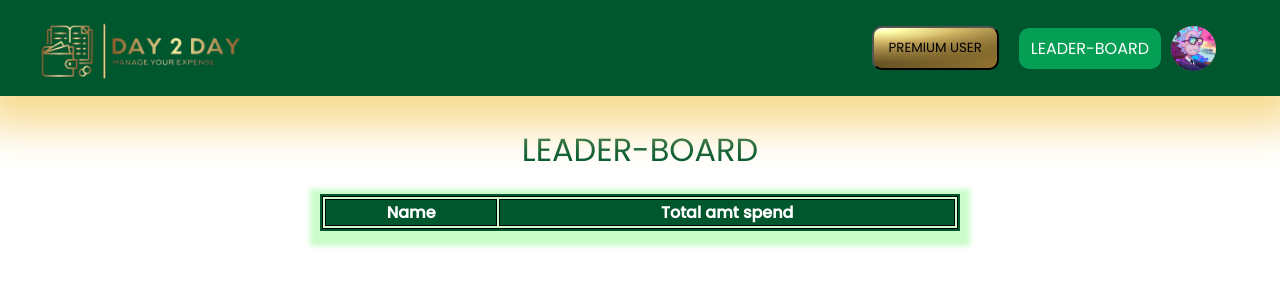
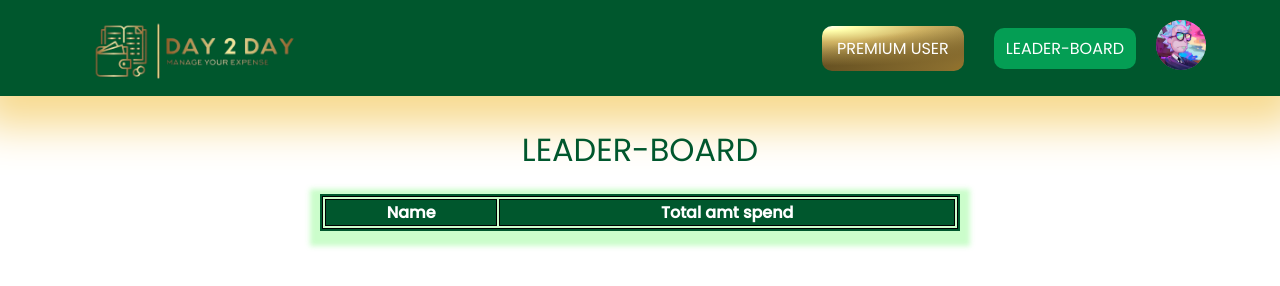
Before and after one commit to mishra-abhishek-kumar/Day2DayExpanseTracker-FS, a plain HTML site: page FrontEnd/pages/leaderboard.html in a window 1280 px wide. Drawn offline with nearby package versions, Linux system fonts and the light colour scheme; no server answers.

Commit message:
Designed new Navbar

```diff
--- a/Backend/controllers/premiumController.js
+++ b/Backend/controllers/premiumController.js
@@ -59,8 +59,10 @@ const showLeaderboard = async (req, res) => {
 	try {
 		// Group by both userId and user.id to avoid ambiguity
 		const users = await User.findAll({
-            attributes: ['name', 'totalExpense']
-          });
+			attributes: ["name", "totalExpense"],
+            order: [['totalExpense', 'DESC']],
+		});
+
 		res.status(200).send(users);
 	} catch (error) {
 		console.log(error);
--- a/FrontEnd/pages/leaderboard.html
+++ b/FrontEnd/pages/leaderboard.html
@@ -11,17 +11,18 @@
 
 <body>
     <nav class="navbar" id="navbar">
-        <div class="appLogo">
-            <a href="http://127.0.0.1:5500/FrontEnd/pages/home.html"><img src="../assets/logo.png" alt="appLogo"></a>
-        </div>
-        <div class="premiumBtn">
-            <button class="premium-btn" id="buy-premium">PREMIUM USER</button>
-        </div>
-        <div class="leaderBoard">
-            <a href="#" id="leader-board">LEADER-BOARD</a>
-        </div>
-        <div class="profile">
-            <a href="#"><img src="../assets/rick.jpg" alt="profile"></a>
+        <div class="main-nav flex">
+            <a href="http://127.0.0.1:5500/FrontEnd/pages/home.html" class="company-logo">
+                <img src="../assets/logo.png" alt="company-logo">
+            </a>
+            <div class="nav-links" id="nav-links">
+                <ul class="flex">
+                    <li><a class="premium-btn" id="buy-premium">PREMIUM USER</a></li>
+                    <li><a class="leaderBoard" id="leader-board"
+                            href="http://127.0.0.1:5500/FrontEnd/pages/leaderboard.html">LEADER-BOARD</a></li>
+                    <li><a class="profile"><img src="../assets/rick.jpg" alt="profile-img"></a></li>
+                </ul>
+            </div>
         </div>
     </nav>
 
--- a/FrontEnd/scripts/leaderboard.js
+++ b/FrontEnd/scripts/leaderboard.js
@@ -8,9 +8,11 @@ window.addEventListener("DOMContentLoaded", async () => {
 			{ headers: { Authorization: localStorage.getItem("accessToken") } }
 		);
 
+
 		for (let i = 0; i < allUserExpenses.data.length; i++) {
 			displayLeaderBoard(allUserExpenses.data[i]);
 		}
+
 	} catch (error) {
 		console.log(error);
 	}
@@ -21,13 +23,11 @@ function displayLeaderBoard(data) {
 	const thName = document.createElement("th");
 	const thAmt = document.createElement("th");
 
+
 	thName.appendChild(document.createTextNode(data.name));
 	thAmt.appendChild(document.createTextNode(data.totalExpense));
 	tr.appendChild(thName);
 	tr.appendChild(thAmt);
 
 	usersExpenseList.appendChild(tr);
-
-	console.log(data.user.name);
-	console.log(data.totalAmount);
 }
--- a/FrontEnd/styles/home.css
+++ b/FrontEnd/styles/home.css
@@ -7,44 +7,61 @@
     font-family: 'Poppins', sans-serif;
 }
 
-a {
-    text-decoration: none;
-    color: white;
-}
-
 ::selection {
     color: white;
     background-color: #00572D;
 }
 
-.navbar {
-    position: sticky;
-    top: 0;
-    background-color: #00572D;
-    z-index: 1;
+.flex {
     display: flex;
+    justify-content: space-between;
     align-items: center;
-    justify-content: flex-start;
-    padding-inline: 4rem;
-    width: 100%;
-    gap: 10px;
+
 }
 
-.appLogo {
+.main-nav {
+    width: 100%;
+    background-color: #00572D;
+    padding-inline: 4rem;
+}
+
+.company-logo {
     width: fit-content;
     height: 12vh;
-    margin: 0 auto;
-    cursor: pointer;
-    position: relative;
-    right: 18rem;
 }
 
-.appLogo img {
-    display: block;
+.company-logo img {
     width: 100%;
     height: 100%;
 }
 
+.nav-links a {
+    text-decoration: none;
+    display: inline-block;
+    color: white;
+}
+
+.nav-links ul {
+    list-style: none;
+}
+
+.nav-links ul li {
+    padding: 10px;
+}
+
+.profile {
+    width: 50px;
+    height: 50px;
+    border-radius: 100%;
+    background-color: gray;
+}
+
+.profile img {
+    width: 100%;
+    height: 100%;
+    object-fit: cover;
+    border-radius: 100%;
+}
 
 .premium-btn {
     width: fit-content;
@@ -77,20 +94,6 @@ a {
 
 .leaderBoard:hover {
     background-color: #049e54;
-}
-
-.profile {
-    width: 45px;
-    height: 45px;
-    border-radius: 100%;
-    background-color: gray;
-}
-
-.profile img {
-    width: 100%;
-    height: 100%;
-    object-fit: cover;
-    border-radius: 50%;
 }
 
 .mainContainer {
@@ -188,10 +191,6 @@ input[type=submit]:active {
     margin-top: 3rem;
 }
 
-ul {
-    margin-top: 35px;
-}
-
 ul li {
     padding: 10px;
     background: #00572D;
--- a/FrontEnd/styles/leaderboard.css
+++ b/FrontEnd/styles/leaderboard.css
@@ -7,45 +7,62 @@
     font-family: 'Poppins', sans-serif;
 }
 
-a {
-    text-decoration: none;
-    color: white;
-}
-
 ::selection {
     color: white;
     background-color: #00572D;
 }
 
-.navbar {
-    position: sticky;
-    top: 0;
+.flex {
+    display: flex;
+    justify-content: space-between;
+    align-items: center;
+
+}
+
+.main-nav {
+    width: 100%;
     background-color: #00572D;
-    z-index: 1;
-    display: flex;
-    align-items: center;
-    justify-content: flex-start;
     padding-inline: 4rem;
-    width: 100%;
-    gap: 10px;
     box-shadow: 0px 10px 40px 20px #f7da8f;
 }
 
-.appLogo {
+.company-logo {
     width: fit-content;
     height: 12vh;
-    margin: 0 auto;
-    cursor: pointer;
-    position: relative;
-    right: 20rem;
 }
 
-.appLogo img {
-    display: block;
+.company-logo img {
     width: 100%;
     height: 100%;
 }
 
+.nav-links a {
+    text-decoration: none;
+    display: inline-block;
+    color: white;
+}
+
+.nav-links ul {
+    list-style: none;
+}
+
+.nav-links ul li {
+    padding: 10px;
+}
+
+.profile {
+    width: 50px;
+    height: 50px;
+    border-radius: 100%;
+    background-color: gray;
+}
+
+.profile img {
+    width: 100%;
+    height: 100%;
+    object-fit: cover;
+    border-radius: 100%;
+}
 
 .premium-btn {
     width: fit-content;
@@ -77,21 +94,6 @@ a {
     border-radius: 10px;
 }
 
-
-.profile {
-    width: 45px;
-    height: 45px;
-    border-radius: 100%;
-    background-color: gray;
-}
-
-.profile img {
-    width: 100%;
-    height: 100%;
-    object-fit: cover;
-    border-radius: 50%;
-}
-
 .mainContainer {
     display: flex;
     flex-direction: column;
@@ -113,9 +115,6 @@ a {
     box-shadow: 0px 5px 5px 10px #c0fdc0d3;
 }
 
-ul {
-    margin-top: 15px;
-}
 
 ul li {
     padding: 10px;
```
Also changed, not shown: FrontEnd/pages/home.html (+12 -11 lines).
